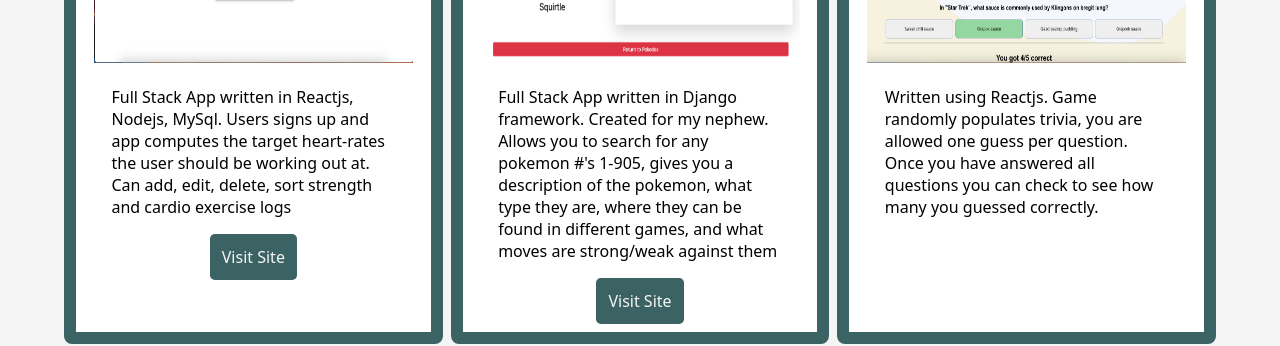
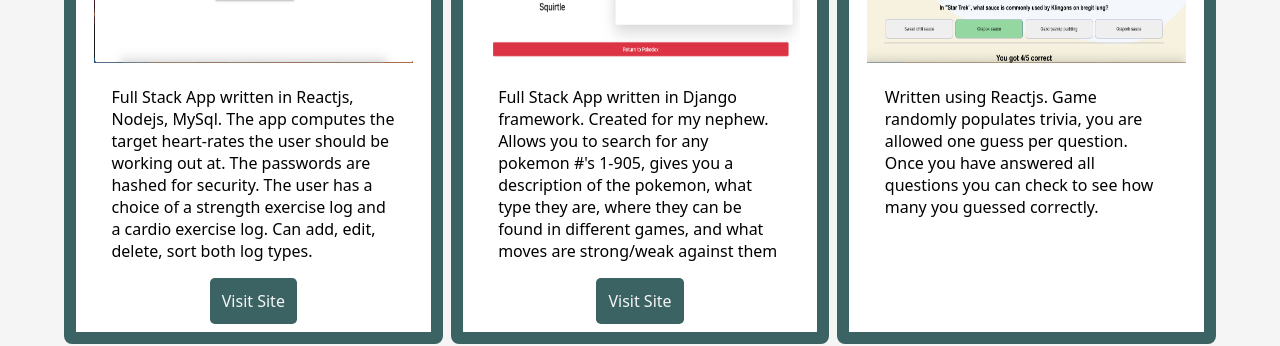
Before and after one commit to sbuhler3/sbuhler3.github.io, a React (Create React App) app in the folder portfolio/: page /projects in a window 1280 px wide. Shown: the part 596-942 px from the top of the page. Built offline with nearby package versions, Linux system fonts and the light colour scheme.

Commit message:
format change

```diff
--- a/portfolio/src/components/Project.js
+++ b/portfolio/src/components/Project.js
@@ -8,7 +8,7 @@ export default function Project() {
     {
       title: "FitTrack",
       img: FitTrack,
-      desc: "Full Stack App written in Reactjs, Nodejs, MySql. Users signs up and app computes the target heart-rates the user should be working out at. Can add, edit, delete, sort strength and cardio exercise logs",
+      desc: "Full Stack App written in Reactjs, Nodejs, MySql. The app computes the target heart-rates the user should be working out at. The passwords are hashed for security. The user has a choice of a strength exercise log and a cardio exercise log. Can add, edit, delete, sort both log types.",
       url: "https://fit-tracks.com/",
     },
     {
```
